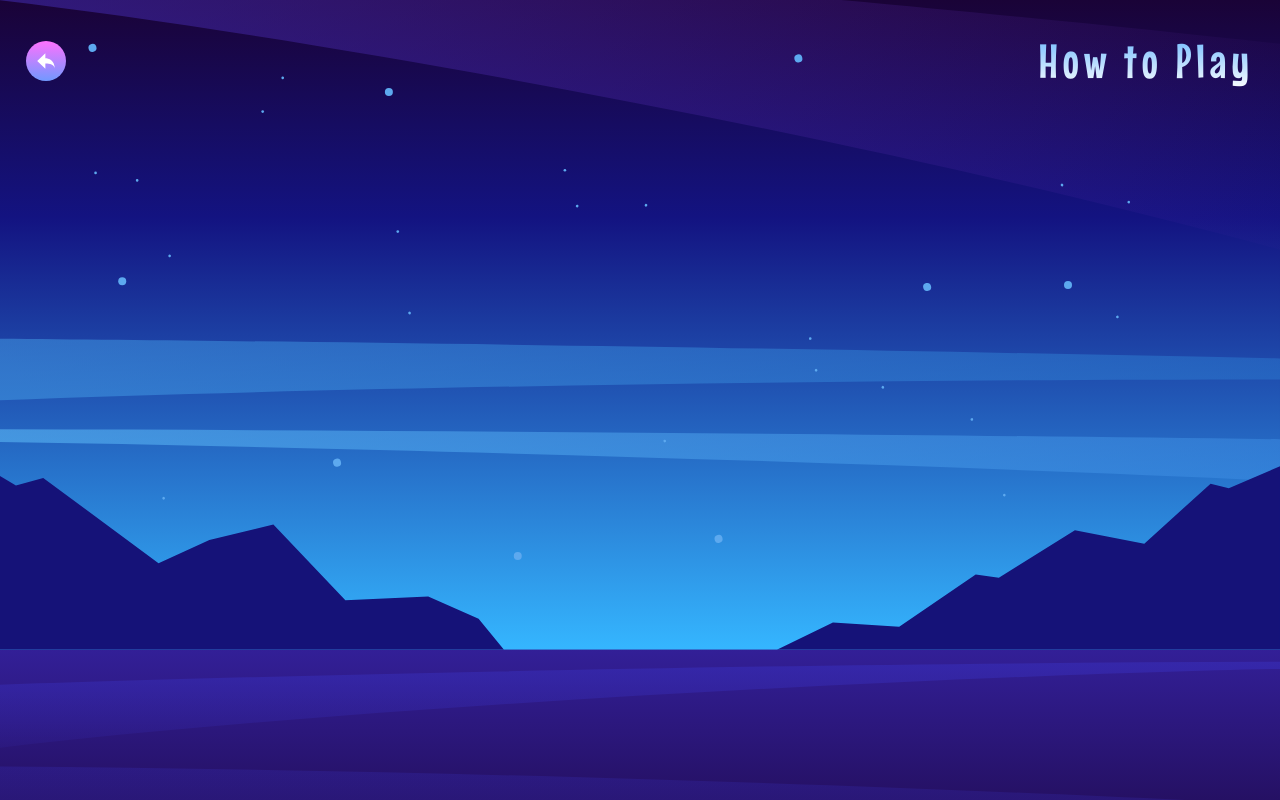
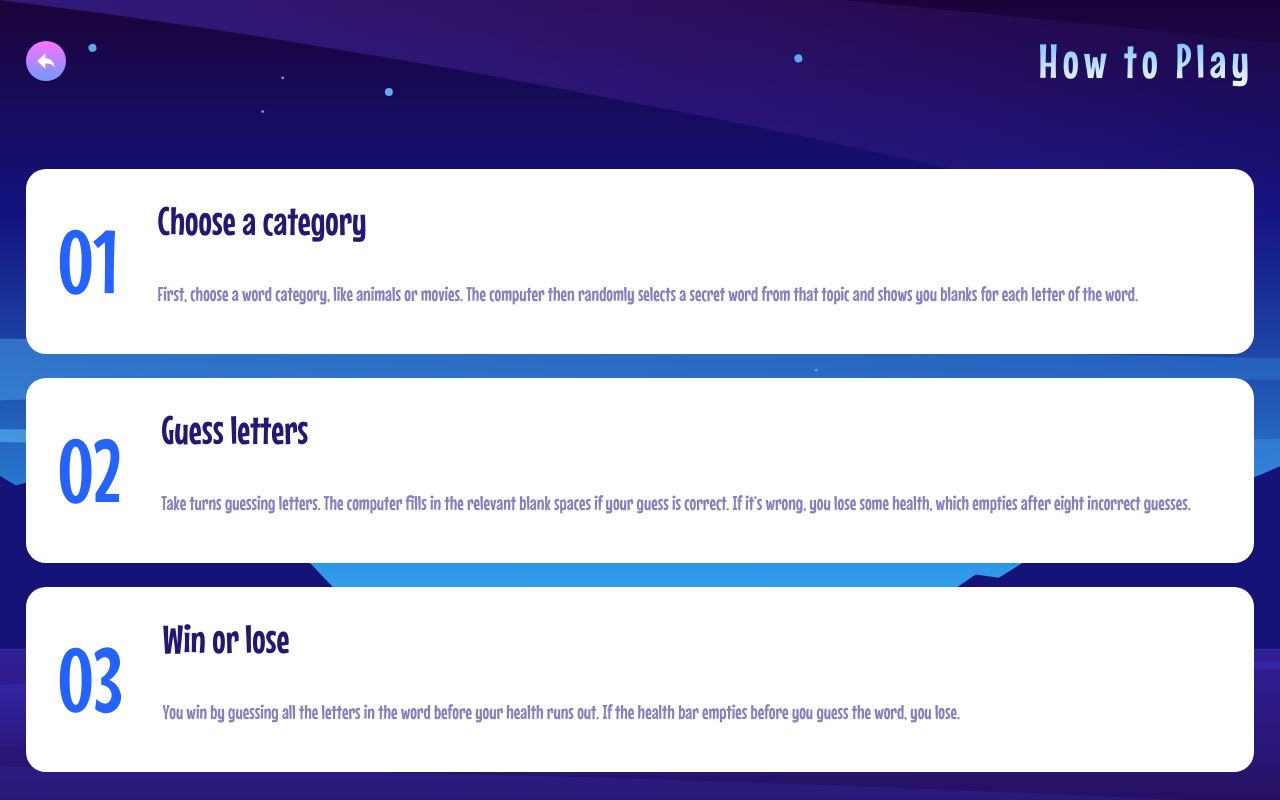
Before and after one commit to omarkarake/angularHangMan, an Angular app: page / in a window 1280 px wide. Built offline with nearby package versions, Linux system fonts and the light colour scheme.

Commit message:
implementing: implementing how to play cards

```diff
--- a/src/app/pages/how-to-play/how-to-play.component.css
+++ b/src/app/pages/how-to-play/how-to-play.component.css
@@ -0,0 +1,29 @@
+.container {
+    display: grid;
+    grid-template-areas:
+        "number title"
+        "description description";
+    grid-template-columns: auto 1fr;
+}
+
+@media (min-width: 768px) {
+    .container {
+        grid-template-areas:
+            "number title"
+            "number description";
+        grid-template-columns: auto 1fr;
+        gap: 40px;
+    }
+}
+
+.number {
+    grid-area: number;
+}
+
+.title {
+    grid-area: title;
+}
+
+.description {
+    grid-area: description;
+}
--- a/src/app/pages/how-to-play/how-to-play.component.html
+++ b/src/app/pages/how-to-play/how-to-play.component.html
@@ -2,4 +2,59 @@
   class="min-h-screen max-h-[100%] w-[100%] font-mouseMemoirs px-[26px] pt-8"
 >
   <app-navigatio-header />
+  <div class="w-[100%] mt-[79px] flex flex-col items-center gap-6">
+    <div
+      class="container w-[100%] h-[185px] bg-white p-8 rounded-[20px] grid gap-4 md:grid-rows-2 md:grid-cols-2 md:grid-areas-tablet"
+    >
+      <div class="number flex items-center">
+        <p class="text-blue text-[24px] md:text-heading-l">01</p>
+      </div>
+      <div class="title flex items-center">
+        <p class="text-darkNavy text-[24px] md:text-[40px]">
+          Choose a category
+        </p>
+      </div>
+      <div class="description">
+        <p class="text-[#887DC0] leading-[120%] md:text-[20px]">
+          First, choose a word category, like animals or movies. The computer
+          then randomly selects a secret word from that topic and shows you
+          blanks for each letter of the word.
+        </p>
+      </div>
+    </div>
+    <div
+      class="container w-[100%] h-[185px] bg-white p-8 rounded-[20px] grid gap-4 md:grid-rows-2 md:grid-cols-2 md:grid-areas-tablet"
+    >
+      <div class="number flex items-center">
+        <p class="text-blue text-[24px] md:text-heading-l">02</p>
+      </div>
+      <div class="title flex items-center">
+        <p class="text-darkNavy text-[24px] md:text-[40px]">Guess letters</p>
+      </div>
+      <div class="description">
+        <p class="text-[#887DC0] leading-[120%] md:text-[20px]">
+          Take turns guessing letters. The computer fills in the relevant blank
+          spaces if your guess is correct. If it’s wrong, you lose some health,
+          which empties after eight incorrect guesses.
+        </p>
+      </div>
+    </div>
+    <div
+      class="container w-[100%] h-[185px] bg-white p-8 rounded-[20px] grid gap-4 md:grid-rows-2 md:grid-cols-2 md:grid-areas-tablet"
+    >
+      <div class="number flex items-center">
+        <p class="text-blue text-[24px] md:text-heading-l">03</p>
+      </div>
+      <div class="title flex items-center">
+        <p class="text-darkNavy text-[24px] md:text-[40px]">Win or lose</p>
+      </div>
+      <div class="description">
+        <p class="text-[#887DC0] leading-[120%] md:text-[20px]">
+          You win by guessing all the letters in the word before your health
+          runs out. If the health bar empties before you guess the word, you
+          lose.
+        </p>
+      </div>
+    </div>
+  </div>
 </div>
```
